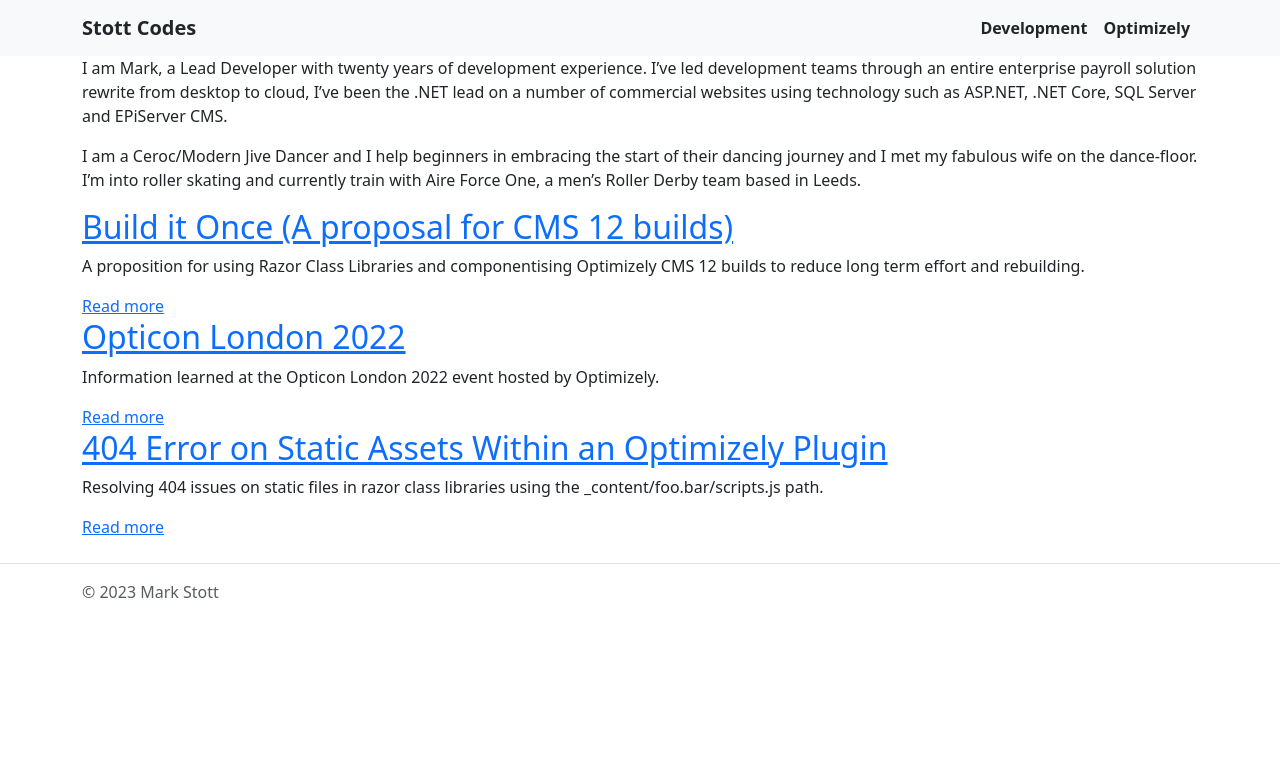
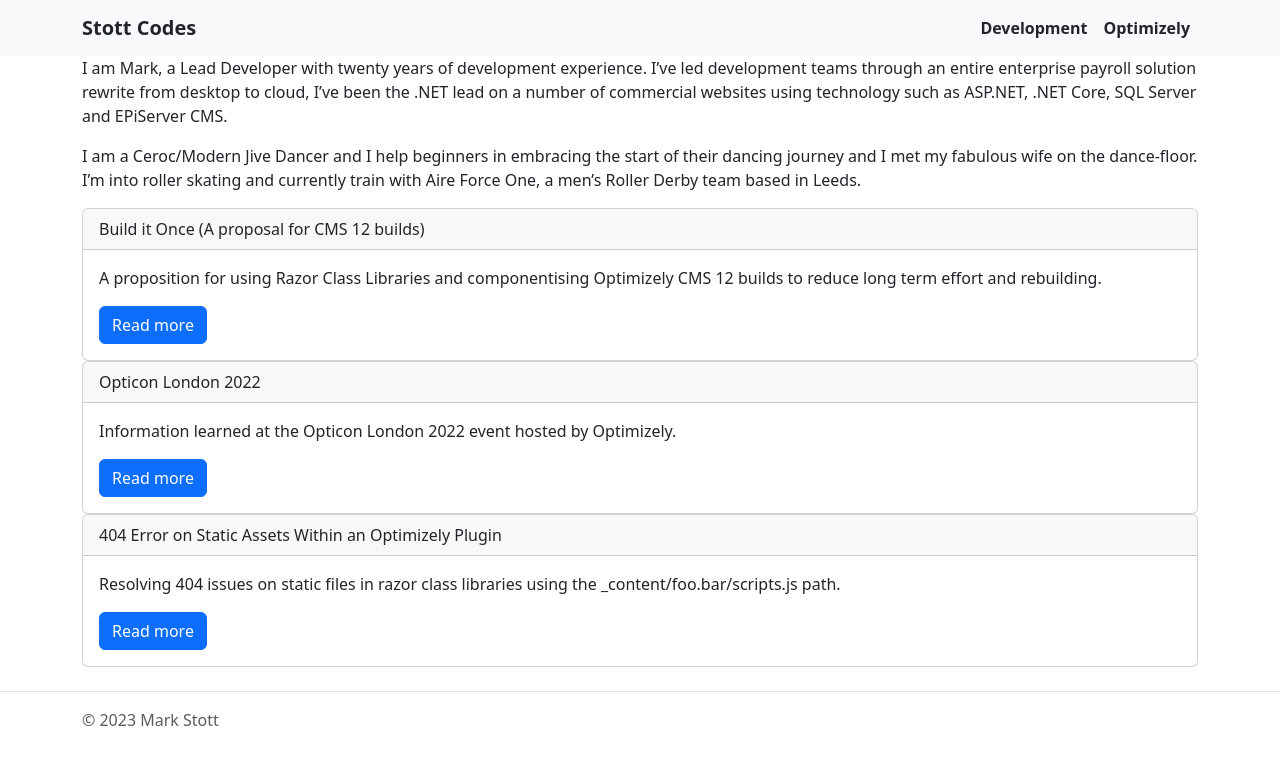
Before and after one commit to GeekInTheNorth/GeekInTheNorth.github.io, a Jekyll site: the page built from README.md, in a window 1280 px wide. Shown: the top 765 px of the page. Built offline with Jekyll 4.4.1, drawn with Linux system fonts in a browser that asks for light colours.

Commit message:
Use cards for article previews

```diff
--- a/_layouts/homepage.html
+++ b/_layouts/homepage.html
@@ -6,10 +6,14 @@ layout: default
 
 <section>
     {% for post in site.posts limit:3 %}
-      <div>
-        <h2><a href="{{ post.url }}">{{ post.title }}</a></h2>
-        <p>{{ post.description }}</p>
-        <a href="{{ post.url }}">Read more</a>
-      </div>
+    <div class="card">
+        <div class="card-header">
+            {{ post.title }}
+        </div>
+        <div class="card-body">
+            <p class="card-text">{{ post.description }}</p>
+            <a href="{{ post.url }}" class="btn btn-primary">Read more</a>
+        </div>
+    </div>
     {% endfor %}
 </section>
```
Also changed, not shown: _layouts/articlelist.html (+8 -4 lines).
